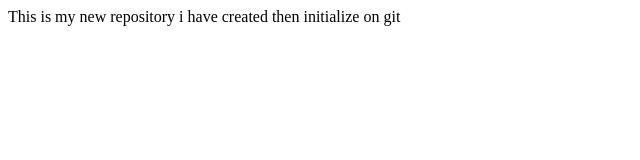
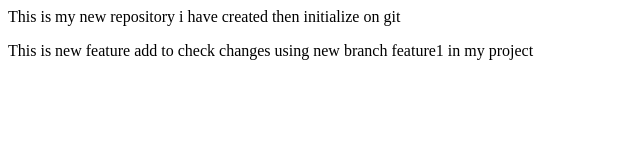
Before and after one commit to YugandharSuryawanshi/localrepo, a plain HTML site: page index.html in a window 1280 px wide. Shown: the whole page, without its empty margins (0-640 px from the left). Drawn offline with Linux system fonts and the light colour scheme.

Commit message:
Add New Feature

```diff
--- a/index.html
+++ b/index.html
@@ -1 +1,2 @@
 <p>This is my new repository i have created then initialize on git</p>
+<p>This is new feature add to check changes using new branch feature1 in my project</p>
```
